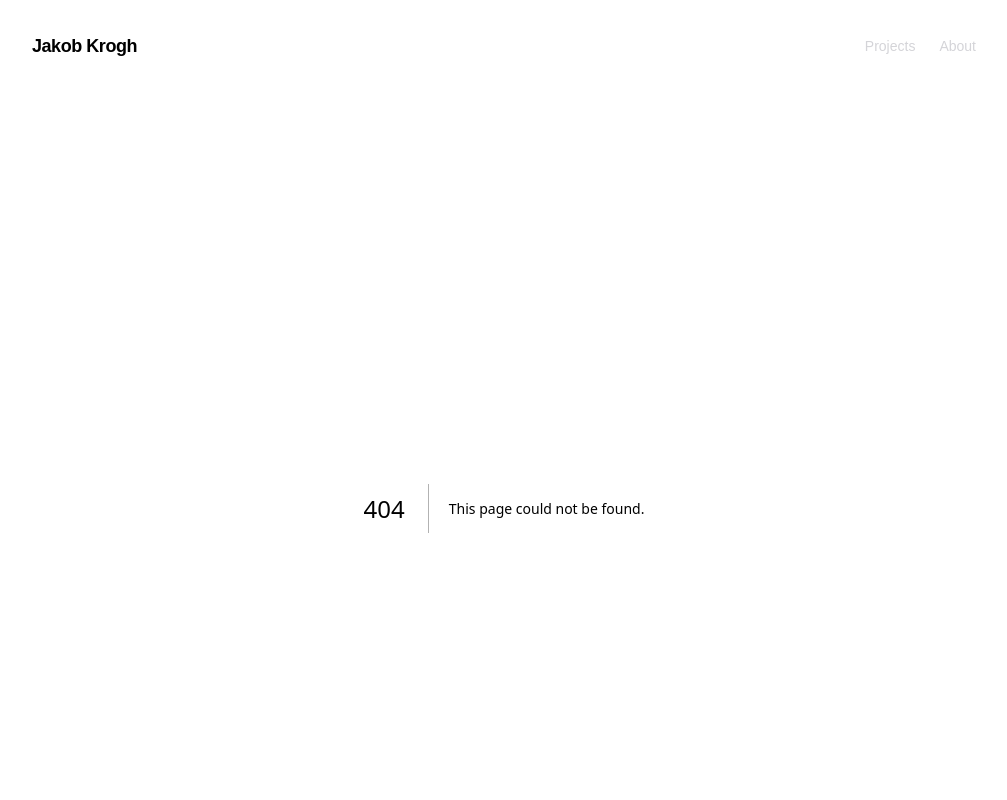
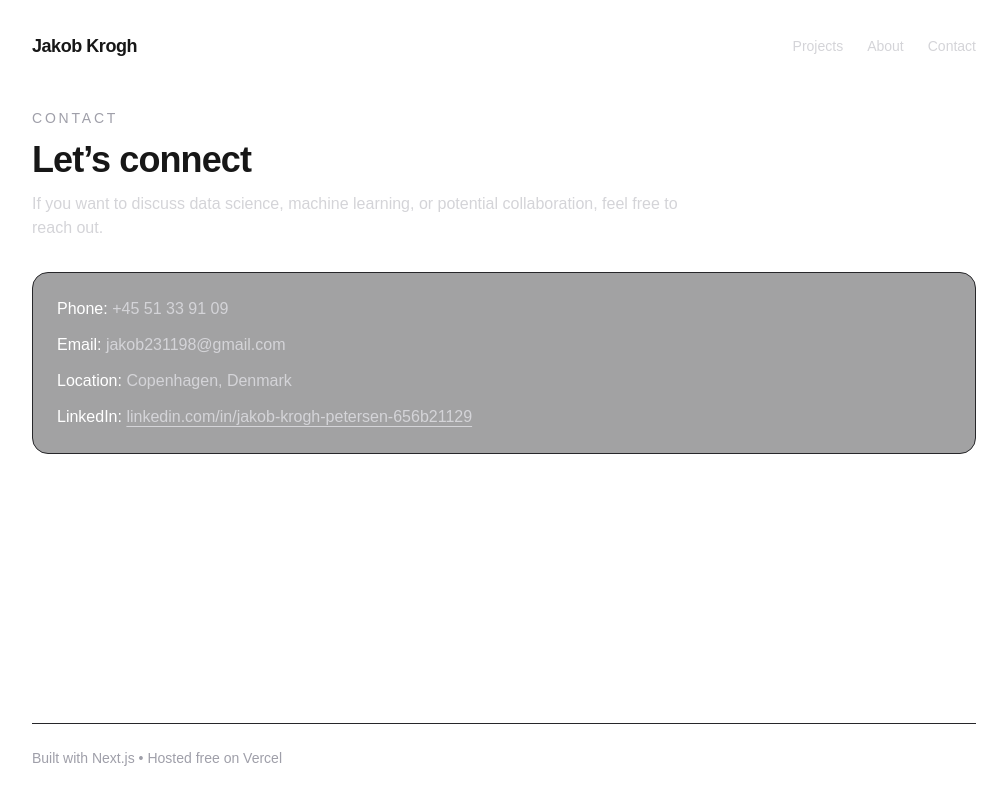
Before and after one commit to jakekrogh/z-portfolio, a Next.js app: page /contact in a window 1280 px wide. Before the commit this address had no page. Shown: the top 800 px of the page, without its empty margins (136-1143 px from the left). Built offline with nearby package versions, Linux system fonts and the light colour scheme.

Commit message:
feat: add dedicated contact page and nav link

```diff
--- /dev/null
+++ b/src/app/contact/page.tsx
@@ -0,0 +1,38 @@
+export default function ContactPage() {
+  return (
+    <div className="space-y-8">
+      <section className="space-y-3">
+        <p className="text-sm uppercase tracking-[0.2em] text-zinc-400">Contact</p>
+        <h1 className="text-4xl font-semibold tracking-tight">Let’s connect</h1>
+        <p className="max-w-2xl text-zinc-300">
+          If you want to discuss data science, machine learning, or potential collaboration, feel free to reach out.
+        </p>
+      </section>
+
+      <section className="rounded-2xl border border-zinc-800 bg-zinc-900/40 p-6">
+        <div className="space-y-3 text-zinc-300">
+          <p>
+            <span className="font-medium text-white">Phone:</span> +45 51 33 91 09
+          </p>
+          <p>
+            <span className="font-medium text-white">Email:</span> jakob231198@gmail.com
+          </p>
+          <p>
+            <span className="font-medium text-white">Location:</span> Copenhagen, Denmark
+          </p>
+          <p>
+            <span className="font-medium text-white">LinkedIn:</span>{" "}
+            <a
+              className="underline underline-offset-4 hover:text-white"
+              href="https://www.linkedin.com/in/jakob-krogh-petersen-656b21129/"
+              target="_blank"
+              rel="noreferrer"
+            >
+              linkedin.com/in/jakob-krogh-petersen-656b21129
+            </a>
+          </p>
+        </div>
+      </section>
+    </div>
+  );
+}
--- a/src/app/layout.tsx
+++ b/src/app/layout.tsx
@@ -38,6 +38,9 @@ export default function RootLayout({
               <Link href="/about" className="transition hover:text-white">
                 About
               </Link>
+              <Link href="/contact" className="transition hover:text-white">
+                Contact
+              </Link>
             </nav>
           </header>
 
```
